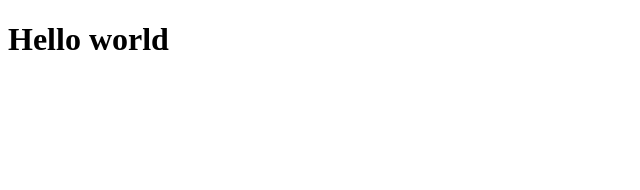
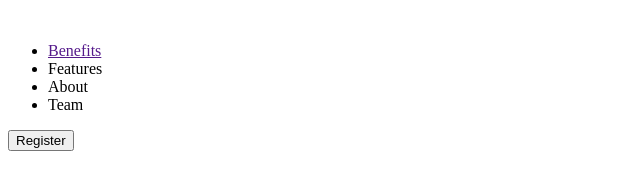
Before and after one commit to Lidiia84/goit-markup-hw-01, a plain HTML site: page index.html in a window 1280 px wide. Shown: the whole page, without its empty margins (0-640 px from the left). Drawn offline with Linux system fonts and the light colour scheme.

Commit message:
Update index.html

```diff
--- a/index.html
+++ b/index.html
@@ -1,13 +1,26 @@
 <!DOCTYPE html>
 <html lang="en">
-<head>
-    <meta charset="UTF-8">
-    <meta http-equiv="X-UA-Compatible" content="IE=edge">
-    <meta name="viewport" content="width=device-width, initial-scale=1.0">
+  <head>
+    <meta charset="UTF-8" />
+    <meta http-equiv="X-UA-Compatible" content="IE=edge" />
+    <meta name="viewport" content="width=device-width, initial-scale=1.0" />
     <title>Document</title>
-</head>
-<body>
-    <h1>Hello world</h1>
-
-</body>
+  </head>
+  <body></body>
+  <header>
+    <nav>
+      <a href="">
+        <img src="" alt="" />
+      </a>
+      <ul>
+        <li><a href="">Benefits</a></li>
+        <li><a href=""></a>Features</li>
+        <li><a href=""></a>About</li>
+        <li><a href=""></a>Team</li>
+      </ul>
+    </nav>
+    <button>Register</button>
+  </header>
+  <main></main>
+  <footer></footer>
 </html>
```
